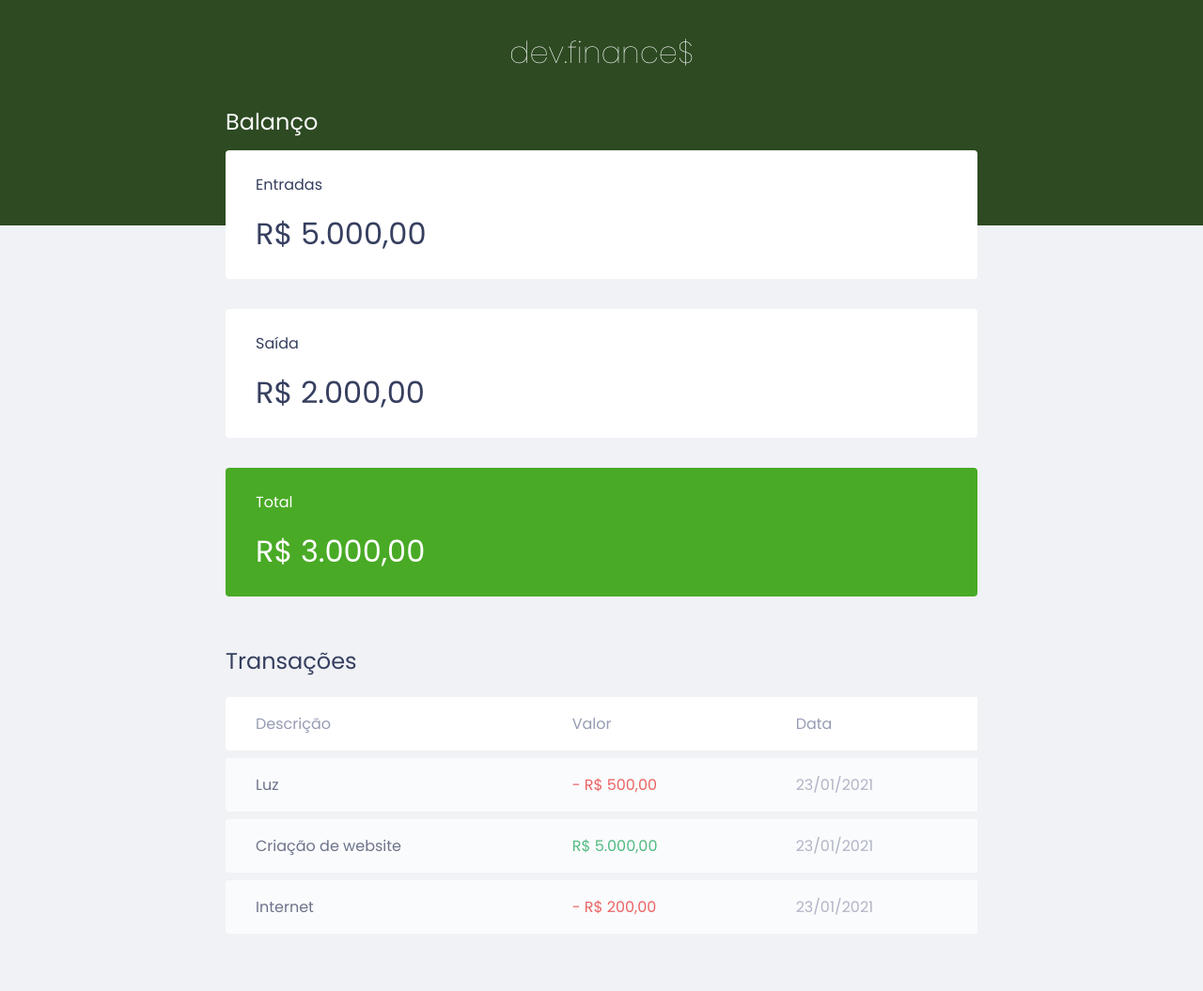
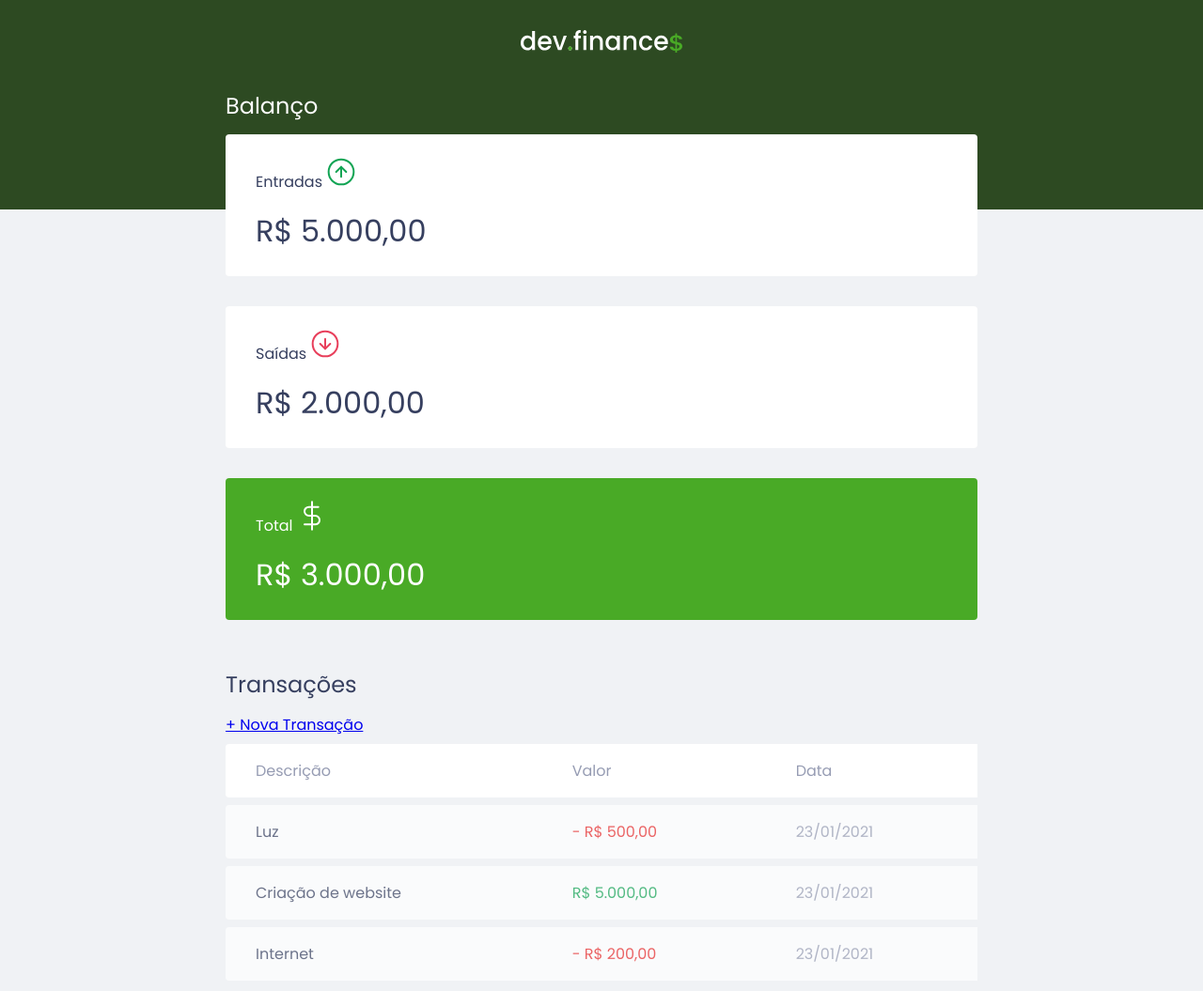
Before and after one commit to MatheusFC2/DevFinances, a plain HTML site: page index.html in a window 1280 px wide. Shown: the top 1055 px of the page at 94% size. Drawn offline with Linux system fonts and the light colour scheme.

Commit message:
adicionando icone do lado dos setores, importando imgs

```diff
--- a/index.html
+++ b/index.html
@@ -12,31 +12,40 @@
 </head>
     <body>
         <header>
-            <h1 id="logo">dev.finance$</h1>
+            <img src="/assets/logo.svg" alt="Logo DevFinance" class="logo">
         </header>
         <main class="container">
             <section id="balance">
-                <h2>Balanço</h2>
+                <h2 class="sr-only">Balanço</h2>
 
                 <div class="card">
-                    <h3>Entradas</h3>
+                    <h3>
+                        <span>Entradas</span>
+                        <img src="./assets/income.svg" alt="Image de entradas">
+                    </h3>
                     <p>R$ 5.000,00</p>
                 </div>
 
                 <div class="card">
-                    <h3>Saída</h3>
+                    <h3>
+                        <span>Saídas</span>
+                        <img src="./assets/expense.svg" alt="Image de saída">
+                    </h3>
                     <p>R$ 2.000,00</p>
                 </div>
 
                 <div class="card total">
-                    <h3>Total</h3>
+                    <h3>
+                        <span>Total</span>
+                        <img src="./assets/total.svg" alt="Image de Total">
+                    </h3>
                     <p>R$ 3.000,00</p>
                 </div>
 
             </section>
             <section id="transaction">
-                <h2>Transações</h2>
-
+                <h2 class="sr-only">Transações</h2>
+                <a href="#" class="button new">+ Nova Transação</a>
                 <table id="data-table">
                     <thead>
                         <tr>
```
